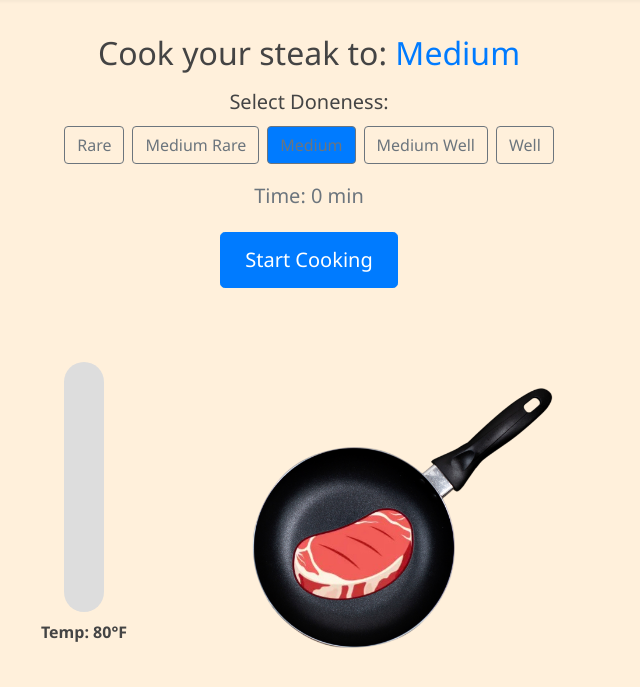
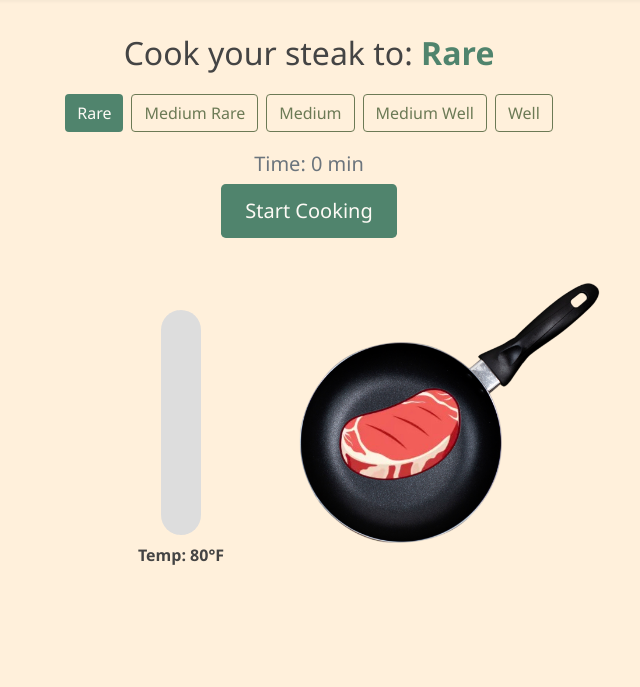
Before and after one commit to aliyatang1/meat-and-eggs, a Flask app: page /simulator/steak in a window 1280 px wide. Shown: the part 57-744 px from the top of the page, without its empty margins (331-971 px from the left). Run offline with Flask 3, Linux system fonts and the light colour scheme; some libraries are stand-ins or nearby versions.

Commit message:
finalized steak simulator

```diff
--- a/static/steak_simulator.js
+++ b/static/steak_simulator.js
@@ -31,15 +31,17 @@ function renderDonenessButtons(donenessLevels, donenessButtonsContainer, isCooki
 
   donenessLevels.forEach(level => {
     const btn = document.createElement("button");
-    btn.classList.add("btn", "btn-outline-secondary", "m-1");
+    btn.classList.add("btn", "btn-outline-accent", "m-1");
     btn.dataset.doneness = level.name;
 
     const isDone = completedLevels.has(level.name);
     btn.innerHTML = isDone ? `${level.name} ✅` : level.name;
 
     if (target?.name === level.name) {
-      btn.classList.add("btn-primary");
+      btn.classList.remove("btn-outline-accent");
+      btn.classList.add("btn-accent");
     }
+
 
     btn.addEventListener("click", () => {
       if (isCooking()) return;
@@ -53,6 +55,41 @@ function renderDonenessButtons(donenessLevels, donenessButtonsContainer, isCooki
 }
 
 document.addEventListener("DOMContentLoaded", () => {
+
+  function resetSimulator() {
+    console.log("↩️ resetSimulator() called");
+
+    // Reset UI elements
+    document.getElementById("tempLabel").textContent = "Temp: 80°F";
+    document.getElementById("thermo-fill").style.height = "0%";
+    steakImage.src = "/static/images/steaksim-raw.png";
+    resultContainer.style.display = "none";
+
+    actionBtn.style.display = "inline-block";
+    actionBtn.disabled = false;
+    actionBtn.textContent = "Start Cooking";
+    console.log("▶️ Start Cooking button reset:", actionBtn.style.display, actionBtn.disabled);
+
+    timerDisplay.textContent = "0 min";
+    console.log("🕒 Timer display reset:", timerDisplay.textContent);
+
+    elapsedSeconds = 0;
+    console.log("⏱️ elapsedSeconds reset:", elapsedSeconds);
+
+    // Stop any audio playing
+    sizzleSound.pause();
+    sizzleSound.currentTime = 0;
+
+    // Clear timers
+    clearInterval(interval);
+    clearInterval(timerInterval);
+    console.log("🧹 Cleared cooking intervals");
+
+    // Reset cooking flag
+    _isCooking = false;
+    console.log("🍳 Cooking state reset:", _isCooking);
+  }
+
 
   const donenessLevels = [
     { name: "Rare", temp: "125°F", cookMinutes: 5, img: "steaksim-rare.png", desc: "Cool red center, very soft and moist." },
@@ -86,19 +123,32 @@ document.addEventListener("DOMContentLoaded", () => {
   const isCooking = () => _isCooking;
 
   // Default to Medium on load
-  target = donenessLevels.find(l => l.name === "Medium");
+  target = donenessLevels.find(l => l.name === "Rare");
   targetLabel.textContent = target.name;
   renderDonenessButtons(donenessLevels, donenessButtonsContainer, isCooking, targetLabel);
 
   actionBtn.addEventListener("click", () => {
+    console.log("👆 Start button clicked. _isCooking:", _isCooking);
+
     if (!_isCooking) {
       _isCooking = true;
       actionBtn.textContent = "Stop Cooking";
       resultContainer.style.display = "none";
       elapsedSeconds = 0;
-      steakImage.src = "/static/images/steaksim-raw.png";      sizzleSound.currentTime = 0;
-      sizzleSound.play();
+      steakImage.src = "/static/images/steaksim-raw.png";
       timerDisplay.textContent = "0 min";
+
+      sizzleSound.pause(); // just in case
+      sizzleSound.currentTime = 0;
+      sizzleSound.volume = 1;
+      sizzleSound.muted = false;
+
+      sizzleSound.play().then(() => {
+        console.log("🔊 Sizzle playing");
+      }).catch((e) => {
+        console.warn("❗Sizzle play blocked:", e);
+      });
+
 
       timerInterval = setInterval(() => {
         elapsedSeconds++;
@@ -121,10 +171,22 @@ document.addEventListener("DOMContentLoaded", () => {
           clearInterval(timerInterval);
           fadeOutAudio(sizzleSound, 1000);
           actionBtn.style.display = "none";
+
           resultMsg.textContent = "Merry Christmas, you got a block of charcoal.";
           resultContainer.style.display = "block";
+
+          // ✅ Make play again work even when burned
+          playAgainBtn.textContent = "Try Again";
+          playAgainBtn.style.display = "inline-block";
+          playAgainBtn.onclick = () => {
+            resetSimulator();
+            actionBtn.style.display = "inline-block";
+            actionBtn.disabled = false;
+          };
+
           _isCooking = false;
-        } else if (current) {
+        }
+         else if (current) {
           steakImage.src = `/static/images/${current.img}`;
         }
       }, 1000);
@@ -155,22 +217,18 @@ document.addEventListener("DOMContentLoaded", () => {
             target = nextUncompleted;
             targetLabel.textContent = nextUncompleted.name;
             renderDonenessButtons(donenessLevels, donenessButtonsContainer, isCooking, targetLabel);
+            resetSimulator();
+            actionBtn.style.display = "inline-block"; // Make sure it's visible
+            actionBtn.disabled = false;
+          };
 
-              // Reset thermometer
-            document.getElementById("tempLabel").textContent = "Temp: 80°F";
-            document.getElementById("thermo-fill").style.height = "0%";
+          // Hide quiz button until all levels are done
+         quizBtn.style.display = "none";
 
-            actionBtn.style.display = "inline-block";
-            actionBtn.textContent = "Start Cooking";
-
-            setTimeout(() => {
-              actionBtn.click();
-            }, 50);
-          };
         } else {
           playAgainBtn.style.display = "none";
           quizBtn.classList.add("btn-lg");
-          quizBtn.textContent = "🎓 You’re Ready — Take the Steak Quiz!";
+          quizBtn.style.display = "inline-block";
         }
       } else {
 
@@ -186,14 +244,9 @@ document.addEventListener("DOMContentLoaded", () => {
         playAgainBtn.textContent = "Try Again";
         playAgainBtn.style.display = "inline-block";
         playAgainBtn.onclick = () => {
-          document.getElementById("tempLabel").textContent = "Temp: 80°F";
-          document.getElementById("thermo-fill").style.height = "0%";
-          actionBtn.style.display = "inline-block";
-          actionBtn.textContent = "Start Cooking";
-
-          setTimeout(() => {
-            actionBtn.click();
-          }, 50);
+          resetSimulator();
+          actionBtn.style.display = "inline-block"; // Make sure it's visible
+          actionBtn.disabled = false;
         };
       }
 
--- a/static/style.css
+++ b/static/style.css
@@ -8,6 +8,12 @@ body {
 .text-dark {
   color: #444 !important;
 }
+
+.text-accent {
+  color: #50846d; /* Matches your .btn-accent */
+  font-weight: 600;
+}
+
 
 
 
@@ -83,11 +89,6 @@ body {
 
 /* Learn page styling */
 
-/* More spacing around the images */
-  img {
-    margin-top: 30px;
-}
-
 .card {
   background-color: #fdfaf5; /* subtle off-white */
   border: 1px solid #e0d7c8;
@@ -109,6 +110,7 @@ body {
   aspect-ratio: 7 / 3;
   width: 100%;
   object-fit: cover;
+  margin-top: 30px;
 }
 
 .egg-card {
@@ -258,12 +260,34 @@ body {
   font-weight: 500;
 }
 
+.simulator-row {
+  display: flex;
+  flex-wrap: nowrap;
+  justify-content: center;
+  align-items: flex-start;
+  gap: 3rem;
+  padding-left: 4rem;
+}
 
 #resultContainer {
-  max-width: 600px;  /* Or try 500px, 400px — adjust as needed */
-  margin: 1.5rem auto;
+  margin-top: 40px;
+  background-color: #fdfaf5;
+  border: 1px solid #e0d7c8;
+  border-radius: 12px;
+  width: 400px;
   text-align: center;
+  box-shadow: 0 2px 6px rgba(0, 0, 0, 0.06);
+  padding: 1.25rem 1.5rem;
+
+  font-size: 1.25rem;     /* larger than normal text */
 }
+
+#resultMsg {
+  max-width: 400px;
+}
+
+
+
 
 
 #cook{
@@ -279,10 +303,9 @@ body {
   display: flex;
   justify-content: center; /* centers whole group */
   align-items: center;
-  gap: 100px; /* widen the space between them a little */
-  margin-top: 40px;
-  margin-bottom: 40px;
+  gap: 50px; /* widen the space between them a little */
   flex-wrap: wrap;
+  margin-left: 5rem; /* shifts entire simulator group */
 }
 
 
@@ -293,8 +316,9 @@ body {
 }
 
 #thermometer {
+  margin-top: 50px;
   width: 40px;
-  height: 250px;
+  height: 225px;
   background: #ddd;
   border-radius: 20px;
   position: relative;
@@ -302,7 +326,7 @@ body {
 }
 
 #thermo-fill {
-  background: linear-gradient(to top, blue, red);
+  background: linear-gradient(to top, #d8a45d, #bb5c3c); /* warm orange to muted red */
   width: 100%;
   height: 0%;
   position: absolute;
@@ -324,6 +348,7 @@ body {
   justify-content: center;
   align-items: center;
 }
+
 
 
 
--- a/templates/learn.html
+++ b/templates/learn.html
@@ -30,7 +30,7 @@
       {% for item in lesson.content | reverse %}
       <div class="card mx-3 flex-shrink-0" style="width: 280px;">
         <img src="{{ url_for('static', filename=item.image) }}"
-             class="steakcard-img-top" alt="{{ item.level }}">
+             class="steakcard-img-top mt-30" alt="{{ item.level }}">
         <div class="card-body">
           <h5 class="card-title font-weight-bold">{{ item.level }}</h5>
           <p class="card-text mb-1"><strong>{{ item.temp }}</strong> for <strong>{{ item.time }}</strong></p>
--- a/templates/steak_simulator.html
+++ b/templates/steak_simulator.html
@@ -2,24 +2,25 @@
 
 {% block content %}
 <div class="text-center mt-4">
-  <h2 id="cook">Cook your steak to: <span id="targetDoneness" class="text-primary"></span></h2>
+  <h2 id="cook">Cook your steak to: <span id="targetDoneness" class="text-accent"></span></h2>
 
   <div id="donenessSelector" class="doneness-list text-center">
-    <h5>Select Doneness:</h5>
-    <div id="donenessButtons"></div>
+    <div id="donenessButtons" class="d-flex flex-wrap justify-content-center"></div>
+
   </div>
 
-  <h5 class="mt-2 text-muted" id="cookingTimerWrapper">Time: <span id="cookingTimer">0 min</span></h5>
-  <button id="startBtn" class="btn btn-primary btn-lg mt-3">Start Cooking</button>
+  <h5 class="mt-1 mb-1 text-muted" id="cookingTimerWrapper">Time: <span id="cookingTimer">0 min</span></h5>
+  <button id="startBtn" class="btn btn-accent btn-lg mt-1 mb-0">Start Cooking</button>
 </div>
 
-<div id="donenessProgress" class="text-center mt-2 text-muted"></div>
+<div id="donenessProgress" class="text-center mt-0 mb-0 text-muted"></div>
 
-<div class="text-center mt-4" id="resultContainer" style="display: none;">
-  <h4 id="resultMsg"></h4>
+<div class="simulator-row d-flex justify-content-center flex-wrap align-items-start gap-4" style="margin-top: 0rem;">
+  <div id="resultContainer" style="display: none;">
+    <div id="resultMsg"></div>
     <div class="mt-3" id="resultButtons">
-    <button id="playAgainBtn" class="btn btn-outline-primary">Play Again</button>
-    <a href="/quiz/meat/1" id="quizBtn" class="btn btn-success">Take the Steak Quiz</a>
+      <button id="playAgainBtn" class="btn btn-outline-accent">Play Again</button>
+      <a href="/quiz/meat/1" id="quizBtn" class="btn btn-accent" style="display: none;">Take the Steak Quiz</a>
     </div>
   </div>
 
@@ -37,10 +38,14 @@
       <img id="steakImage" src="{{ url_for('static', filename='images/steaksim-raw.png') }}" class="steak-img" alt="Steak">
     </div>
   </div>
+</div>
+
+</div>
 
 
 
 <script src="{{ url_for('static', filename='steak_simulator.js') }}"></script>
-<audio id="sizzleSound" src="{{ url_for('static', filename='sounds/sizzle.mp3') }}" preload="auto"></audio>
+<audio id="sizzleSound" src="/static/sounds/sizzle.mp3" preload="auto"></audio>
+
 
 {% endblock %}
```
Lines whose indentation alone changed are shown as unchanged.
